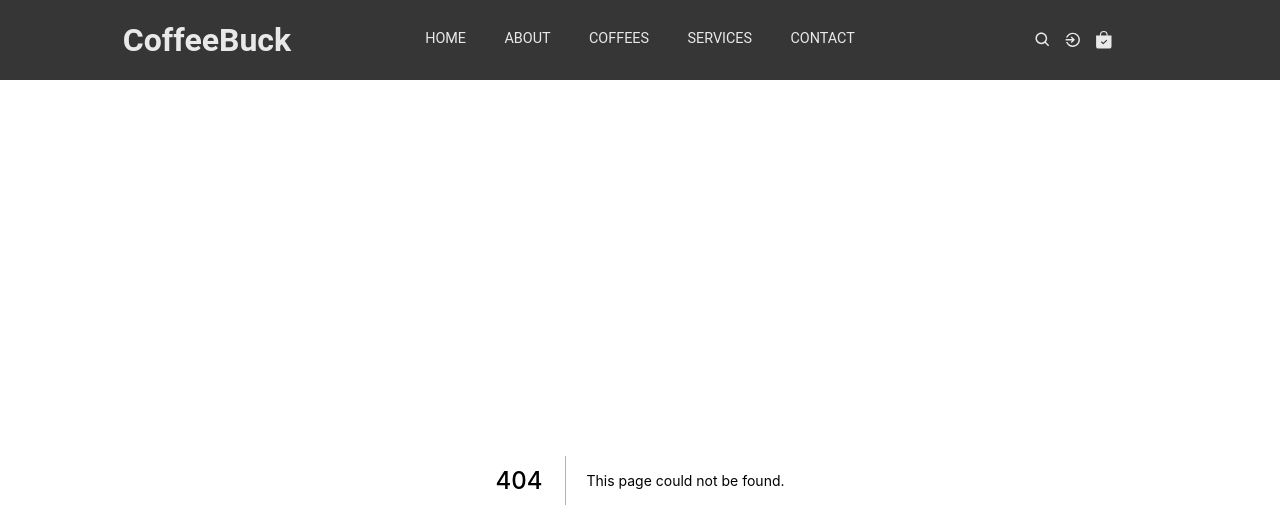
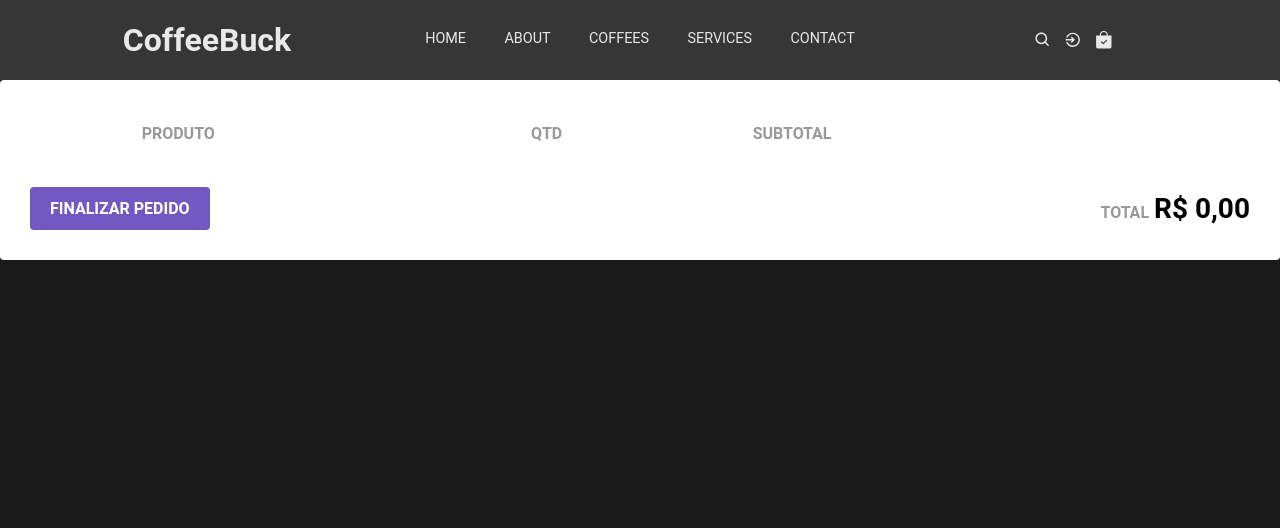
Before and after one commit to wesleywisch/CoffeBuck, a Next.js app: page /cart in a window 1280 px wide. Before the commit this address had no page. Shown: the top 528 px of the page. Built offline with nearby package versions, Linux system fonts and the light colour scheme.

Commit message:
Adicionando a parte do carrinho ja adicionando, removendo e atualizando valores

```diff
--- a/src/components/Header/index.tsx
+++ b/src/components/Header/index.tsx
@@ -41,7 +41,9 @@ export function Header({ toggle }: HeaderProps) {
       <HeaderIcons>
         <BiSearch />
         <IoMdLogIn />
-        <BsFillBagCheckFill />
+        <Link href='/cart'>
+          <BsFillBagCheckFill />
+        </Link>
       </HeaderIcons>
     </HeaderContainer>
   )
--- a/src/components/resuables/CoffeeCard/index.tsx
+++ b/src/components/resuables/CoffeeCard/index.tsx
@@ -3,6 +3,8 @@ import { CoffeeCardContainer } from './styles';
 import { BsFillBagCheckFill } from 'react-icons/bs';
 import { AiFillStar, AiOutlineStar } from 'react-icons/ai'; // full e empty
 import { ImStarHalf } from 'react-icons/im'; // star half
+
+import { useCart } from '../../../hooks/useCart';
 
 type CoffeeCardProps = {
   id: number;
@@ -15,9 +17,10 @@ type CoffeeCardProps = {
 }
 
 export function CoffeeCard({ id, image, ml, news, price, stars, title }: CoffeeCardProps) {
+  const { addProduct } = useCart();
 
   function handleAddCar(id: number) {
-    console.log(id);
+    addProduct(id);
   }
 
   // 0 é o valor para a estrela vazia, 1 é o valor para meia e 2 é para a estrela cheia.
--- /dev/null
+++ b/src/hooks/useCart.tsx
@@ -0,0 +1,123 @@
+import { createContext, ReactNode, useContext, useState } from 'react';
+
+import { popularCoffee } from '../json/popularCoffee';
+
+type Product = {
+  id: number;
+  news: boolean;
+  title: string;
+  image: string;
+  ml: number;
+  stars: number;
+  price: number;
+  amount: number;
+}
+
+type CartProviderProps = {
+  children: ReactNode;
+}
+
+type UpdateProductAmount = {
+  productId: number;
+  amount: number;
+}
+
+type CartContextData = {
+  cart: Product[];
+  addProduct: (productId: number) => Promise<void>;
+  removeProduct: (productId: number) => void;
+  updateProductAmount: ({ productId, amount }: UpdateProductAmount) => void;
+}
+
+const CartContext = createContext<CartContextData>({} as CartContextData);
+
+export function CartProvider({ children }: CartProviderProps) {
+  const [cart, setCart] = useState<Product[]>([]);
+
+  const addProduct = async (productId: number) => {
+    try {
+      const allProduct = popularCoffee.find(product => product.id === productId);
+
+      const updatedCart = [...cart];
+
+      // Verificar se o produto existe no carrinho
+      const productsExists = updatedCart.find( product => product.id === productId);
+
+      // Essa variavel contem a quantidade de estoque dos produtos;
+      const currentAmount = productsExists ? productsExists.amount : 0;
+      const amount = currentAmount + 1;
+
+      if(productsExists){
+        productsExists.amount = amount;
+      }else{
+        const newProduct = {
+          ...allProduct,
+          amount: 1
+        };
+
+        updatedCart.push(newProduct);
+      }
+
+      setCart(updatedCart);
+      console.log('Produto adicionado');
+
+    } catch {
+      console.log('Erro na adição do produto');
+    }
+  };
+
+  const removeProduct = (productId: number) => {
+    try {
+      const updatedCart = [...cart];
+      const productIndex = updatedCart.findIndex(product => product.id === productId);
+
+      if(productIndex >= 0){
+        updatedCart.splice(productIndex, 1);
+        setCart(updatedCart);
+
+      }else{
+        throw Error();
+      }
+    } catch {
+      console.log('Erro na remoção do produto');
+    }
+  };
+
+  const updateProductAmount = ({
+    productId,
+    amount,
+  }: UpdateProductAmount) => {
+    try {
+      if(amount <= 0){
+        return;
+      }
+
+      const updatedCart = [...cart];
+      const productExists = updatedCart.find(product => product.id === productId);
+
+      if(productExists){
+        productExists.amount = amount;
+        setCart(updatedCart);
+      }else{
+        throw Error();
+      }
+
+    } catch {
+      console.log('Erro na alteração de quantidade do produto');
+    }
+  };
+
+  return (
+    <CartContext.Provider
+      value={{ cart, addProduct, removeProduct, updateProductAmount }}
+    >
+      {children}
+    </CartContext.Provider>
+  );
+}
+
+export function useCart(): CartContextData {
+  const context = useContext(CartContext);
+
+  return context;
+}
--- a/src/json/popularCoffee.ts
+++ b/src/json/popularCoffee.ts
@@ -6,7 +6,8 @@ export const popularCoffee = [
     "image": "https://gocoffee.com.br/wp-content/uploads/2019/05/avela-sombra.png",
     "ml": 300,
     "stars": 4,
-    "price": 12.5
+    "price": 22.5,
+    "amount": 0,
   },
   {
     "id": 2,
@@ -15,7 +16,8 @@ export const popularCoffee = [
     "image": "https://gocoffee.com.br/wp-content/uploads/2019/05/avela-sombra.png",
     "ml": 300,
     "stars": 4.1,
-    "price": 12.5
+    "price": 32.5,
+    "amount": 0,
   },
   {
     "id": 3,
@@ -24,7 +26,8 @@ export const popularCoffee = [
     "image": "https://gocoffee.com.br/wp-content/uploads/2019/05/avela-sombra.png",
     "ml": 300,
     "stars": 3,
-    "price": 12.5
+    "price": 12.5,
+    "amount": 0,
   },
   {
     "id": 4,
@@ -33,7 +36,8 @@ export const popularCoffee = [
     "image": "https://gocoffee.com.br/wp-content/uploads/2019/05/avela-sombra.png",
     "ml": 300,
     "stars": 1,
-    "price": 12.5
+    "price": 14.5,
+    "amount": 0,
   },
   {
     "id": 5,
@@ -42,25 +46,28 @@ export const popularCoffee = [
     "image": "https://gocoffee.com.br/wp-content/uploads/2019/05/avela-sombra.png",
     "ml": 300,
     "stars": 2,
-    "price": 12.5
+    "price": 24.5,
+    "amount": 0,
   },
   {
     "id": 6,
     "news": true,
-    "title": "Coffee Latte",
+    "title": "Coffee 6",
     "image": "https://gocoffee.com.br/wp-content/uploads/2019/05/avela-sombra.png",
     "ml": 300,
     "stars": 4.3,
-    "price": 12.5
+    "price": 60.5,
+    "amount": 0,
   },
   {
     "id": 7,
     "news": true,
-    "title": "Coffee Latte",
+    "title": "Coffee 7",
     "image": "https://gocoffee.com.br/wp-content/uploads/2019/05/avela-sombra.png",
     "ml": 300,
     "stars": 4.3,
-    "price": 12.5
+    "price": 12.5,
+    "amount": 0,
   },
   {
     "id": 8,
@@ -69,7 +76,8 @@ export const popularCoffee = [
     "image": "https://gocoffee.com.br/wp-content/uploads/2019/05/avela-sombra.png",
     "ml": 300,
     "stars": 4.3,
-    "price": 12.5
+    "price": 12.5,
+    "amount": 0,
   },
   {
     "id": 9,
@@ -78,7 +86,8 @@ export const popularCoffee = [
     "image": "https://gocoffee.com.br/wp-content/uploads/2019/05/avela-sombra.png",
     "ml": 300,
     "stars": 4.3,
-    "price": 12.5
+    "price": 12.5,
+    "amount": 0,
   },
   {
     "id": 10,
@@ -87,7 +96,8 @@ export const popularCoffee = [
     "image": "https://gocoffee.com.br/wp-content/uploads/2019/05/avela-sombra.png",
     "ml": 300,
     "stars": 4.3,
-    "price": 12.5
+    "price": 12.5,
+    "amount": 0,
   },
   {
     "id": 11,
@@ -96,7 +106,8 @@ export const popularCoffee = [
     "image": "https://gocoffee.com.br/wp-content/uploads/2019/05/avela-sombra.png",
     "ml": 300,
     "stars": 4.3,
-    "price": 12.5
+    "price": 12.5,
+    "amount": 0,
   },
   {
     "id": 12,
@@ -105,7 +116,8 @@ export const popularCoffee = [
     "image": "https://gocoffee.com.br/wp-content/uploads/2019/05/avela-sombra.png",
     "ml": 300,
     "stars": 4.3,
-    "price": 12.5
+    "price": 12.5,
+    "amount": 0,
   },
   {
     "id": 13,
@@ -114,7 +126,8 @@ export const popularCoffee = [
     "image": "https://gocoffee.com.br/wp-content/uploads/2019/05/avela-sombra.png",
     "ml": 300,
     "stars": 4.3,
-    "price": 12.5
+    "price": 12.5,
+    "amount": 0,
   },
   {
     "id": 14,
@@ -123,7 +136,8 @@ export const popularCoffee = [
     "image": "https://gocoffee.com.br/wp-content/uploads/2019/05/avela-sombra.png",
     "ml": 300,
     "stars": 4.3,
-    "price": 12.5
+    "price": 12.5,
+    "amount": 0,
   },
   {
     "id": 15,
@@ -132,7 +146,8 @@ export const popularCoffee = [
     "image": "https://gocoffee.com.br/wp-content/uploads/2019/05/avela-sombra.png",
     "ml": 300,
     "stars": 4.3,
-    "price": 12.5
+    "price": 12.5,
+    "amount": 0,
   },
   {
     "id": 16,
@@ -141,6 +156,7 @@ export const popularCoffee = [
     "image": "https://gocoffee.com.br/wp-content/uploads/2019/05/avela-sombra.png",
     "ml": 300,
     "stars": 4.3,
-    "price": 12.5
+    "price": 12.5,
+    "amount": 0,
   }
 ]
--- a/src/pages/_app.tsx
+++ b/src/pages/_app.tsx
@@ -8,6 +8,8 @@ import { Sidebar } from '../components/Sidebar';
 import { GlobalStyle } from '../styles/globals'
 import { colors } from '../styles/colors';
 
+import { CartProvider } from '../hooks/useCart';
+
 function MyApp({ Component, pageProps }: AppProps) {
   const [isOpen, setIsOpen] = useState(false);
 
@@ -17,10 +19,12 @@ function MyApp({ Component, pageProps }: AppProps) {
 
   return (
     <ThemeProvider theme={colors as DefaultTheme}>
-      <GlobalStyle />
-      <Header toggle={toggle} />
-      <Sidebar toggle={toggle} isOpen={isOpen} />
-      <Component {...pageProps} />
+      <CartProvider>
+        <GlobalStyle />
+        <Header toggle={toggle} />
+        <Sidebar toggle={toggle} isOpen={isOpen} />
+        <Component {...pageProps} />
+      </CartProvider>
     </ThemeProvider>
   )
 }
--- /dev/null
+++ b/src/pages/cart/index.tsx
@@ -0,0 +1,124 @@
+import {
+  MdDelete,
+  MdAddCircleOutline,
+  MdRemoveCircleOutline,
+} from 'react-icons/md';
+
+import { useCart } from '../../hooks/useCart';
+import { formatPrice } from '../../util/format';
+import { Container, ProductTable, Total } from './styles';
+
+interface Product {
+  id: number;
+  news: boolean;
+  title: string;
+  image: string;
+  ml: number;
+  stars: number;
+  price: number;
+  amount: number;
+}
+
+export default function Cart() {
+  const { cart, removeProduct, updateProductAmount } = useCart();
+
+  const cartFormatted = cart.map(product => ({
+    ...product,
+    priceFormatted: formatPrice(product.price),
+    subTotal: formatPrice(product.price * product.amount),
+  }))
+
+  const total =
+    formatPrice(
+      cart.reduce((sumTotal, product) => {
+        return sumTotal + product.price * product.amount;
+      }, 0)
+    )
+
+  function handleProductIncrement(product: Product) {
+    updateProductAmount({ productId: product.id, amount: product.amount + 1 });
+  }
+
+  function handleProductDecrement(product: Product) {
+    updateProductAmount({ productId: product.id, amount: product.amount - 1 });
+  }
+
+  function handleRemoveProduct(productId: number) {
+    removeProduct(productId);
+  }
+
+  return (
+    <Container>
+      <ProductTable>
+        <thead>
+          <tr>
+            <th aria-label="product image" />
+            <th>PRODUTO</th>
+            <th>QTD</th>
+            <th>SUBTOTAL</th>
+            <th aria-label="delete icon" />
+          </tr>
+        </thead>
+        <tbody>
+          {cartFormatted.map(product => (
+            <tr key={product.id}>
+              <td>
+                <img src={product.image} alt={product.title} />
+              </td>
+              <td>
+                <strong>{product.title}</strong>
+                <span>{product.priceFormatted}</span>
+              </td>
+              <td>
+                <div>
+                  <button
+                    type="button"
+                    data-testid="decrement-product"
+                    disabled={product.amount <= 1}
+                    onClick={() => handleProductDecrement(product)}
+                  >
+                    <MdRemoveCircleOutline size={20} />
+                  </button>
+                  <input
+                    type="text"
+                    data-testid="product-amount"
+                    readOnly
+                    value={product.amount}
+                  />
+                  <button
+                    type="button"
+                    data-testid="increment-product"
+                    onClick={() => handleProductIncrement(product)}
+                  >
+                    <MdAddCircleOutline size={20} />
+                  </button>
+                </div>
+              </td>
+              <td>
+                <strong>{product.subTotal}</strong>
+              </td>
+              <td>
+                <button
+                  type="button"
+                  data-testid="remove-product"
+                  onClick={() => handleRemoveProduct(product.id)}
+                >
+                  <MdDelete size={20} />
+                </button>
+              </td>
+            </tr>
+          ))}
+        </tbody>
+      </ProductTable>
+
+      <div className='Finalizar'>
+        <button type="button">Finalizar pedido</button>
+
+        <Total>
+          <span>TOTAL</span>
+          <strong>{total}</strong>
+        </Total>
+      </div>
+    </Container>
+  );
+};
--- /dev/null
+++ b/src/pages/cart/styles.ts
@@ -0,0 +1,96 @@
+import styled from 'styled-components';
+
+export const Container = styled.div`
+  padding: 30px;
+  background: #fff;
+  border-radius: 4px;
+  div.Finalizar {
+    margin-top: 30px;
+    display: flex;
+    justify-content: space-between;
+    align-items: center;
+    button {
+      background: #7159c1;
+      color: #fff;
+      border: 0;
+      border-radius: 4px;
+      padding: 12px 20px;
+      font-weight: bold;
+      text-transform: uppercase;
+      transition: background 0.2s;
+      &:hover {
+        background: #7159c1;
+      }
+    }
+  }
+`;
+
+export const ProductTable = styled.table`
+  width: 100%;
+  thead th {
+    color: #999;
+    text-align: left;
+    padding: 12px;
+  }
+  tbody td {
+    padding: 12px;
+    border-bottom: 1px solid #eee;
+  }
+  img {
+    height: 100px;
+  }
+  strong {
+    color: #333;
+    display: block;
+  }
+  span {
+    display: block;
+    margin-top: 5px;
+    font-size: 18px;
+    font-weight: bold;
+  }
+  div {
+    display: flex;
+    align-items: center;
+    input {
+      border: 1px solid #ddd;
+      border-radius: 4px;
+      color: #666;
+      padding: 6px;
+      width: 50px;
+    }
+  }
+  button {
+    background: none;
+    border: 0;
+    padding: 6px;
+    svg {
+      color: #7159c1;
+      transition: color 0.2s;
+    }
+    &:hover {
+      svg {
+        color: #7159c1;
+      }
+    }
+    &:disabled {
+      svg {
+        color: #7159c1;
+        cursor: not-allowed;
+      }
+    }
+  }
+`;
+
+export const Total = styled.div`
+  display: flex;
+  align-items: baseline;
+  span {
+    color: #999;
+    font-weight: bold;
+  }
+  strong {
+    font-size: 28px;
+    margin-left: 5px;
+  }
+`;
--- /dev/null
+++ b/src/util/format.ts
@@ -0,0 +1,4 @@
+export const { format: formatPrice } = new Intl.NumberFormat('pt-br', {
+  style: 'currency',
+  currency: 'BRL',
+});
```
